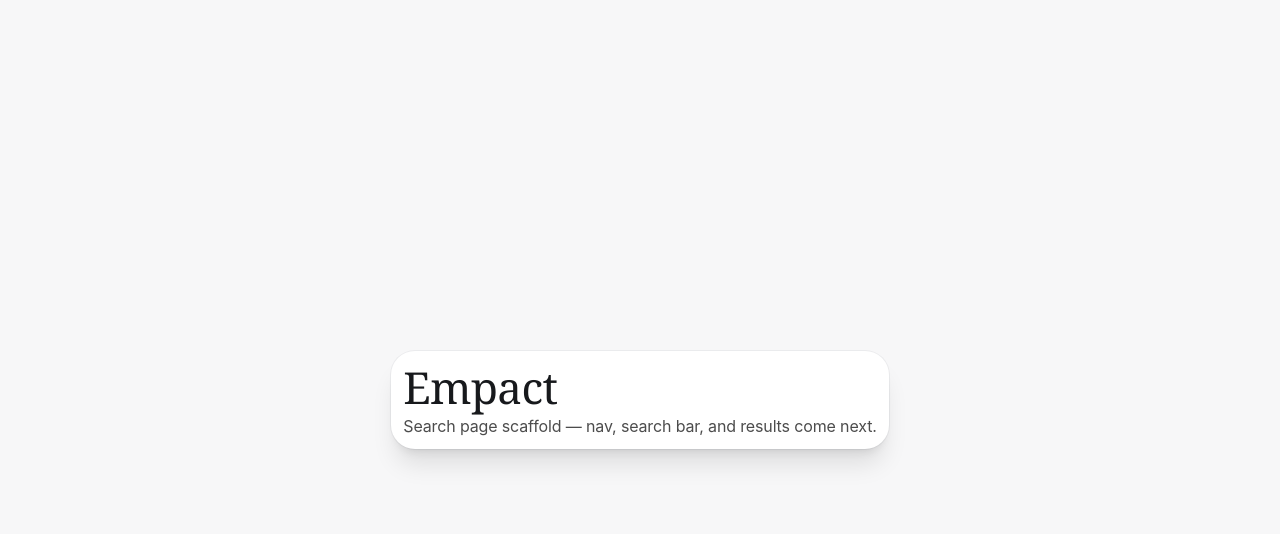
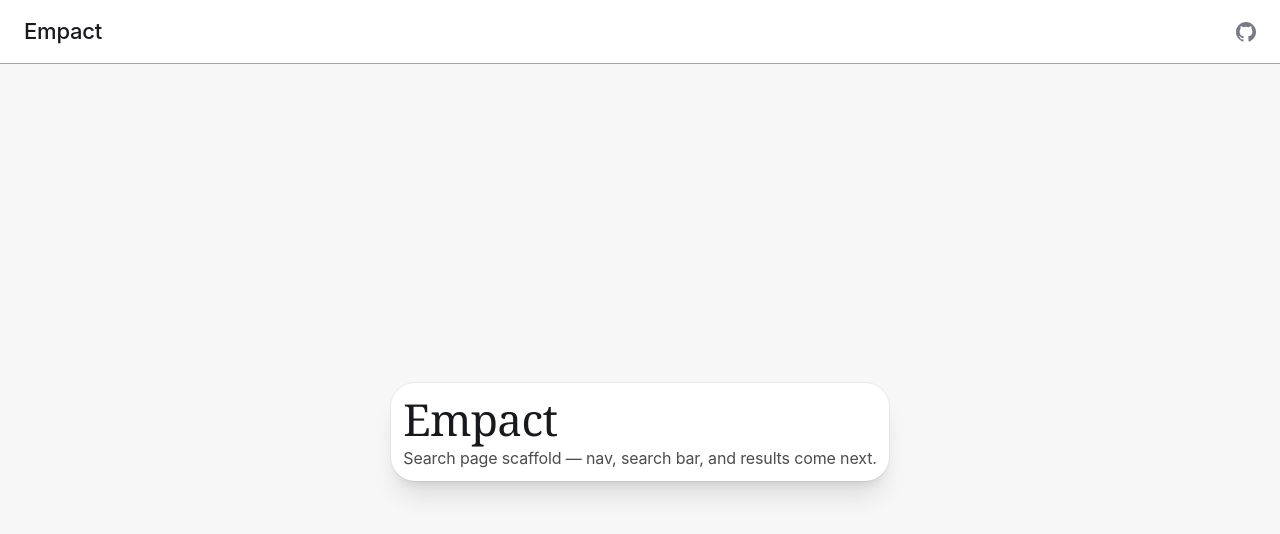
Before and after one commit to Nelly444/Empact, a React (Vite) app in the folder frontend/: page / in a window 1280 px wide. Shown: the top 534 px of the page. Built offline with nearby package versions, Linux system fonts and the light colour scheme.

Commit message:
Coding the navbar

```diff
--- a/frontend/src/App.tsx
+++ b/frontend/src/App.tsx
@@ -1,10 +1,12 @@
 import { BrowserRouter, Route, Routes } from 'react-router-dom'
+import NavBar from './components/NavBar'
 import ProjectDetailPage from './pages/ProjectDetailPage'
 import SearchPage from './pages/SearchPage'
 
 function App() {
   return (
     <BrowserRouter>
+      <NavBar />
       <Routes>
         <Route path="/" element={<SearchPage />} />
         <Route path="/projects/:projectId" element={<ProjectDetailPage />} />
--- /dev/null
+++ b/frontend/src/components/NavBar.tsx
@@ -0,0 +1,35 @@
+import { Link } from 'react-router-dom'
+
+const GITHUB_URL = 'https://github.com/Nelly444/Empact'
+
+function GithubIcon() {
+  return (
+    <svg viewBox="0 0 24 24" width="20" height="20" fill="currentColor" aria-hidden="true">
+      <path d="M12 0C5.37 0 0 5.37 0 12c0 5.3 3.44 9.8 8.21 11.39.6.11.82-.26.82-.58 0-.29-.01-1.04-.02-2.04-3.34.73-4.04-1.61-4.04-1.61-.55-1.39-1.34-1.76-1.34-1.76-1.09-.75.08-.73.08-.73 1.2.09 1.84 1.24 1.84 1.24 1.07 1.83 2.81 1.3 3.49 1 .11-.78.42-1.3.76-1.6-2.67-.3-5.47-1.33-5.47-5.93 0-1.31.47-2.38 1.24-3.22-.12-.3-.54-1.52.12-3.18 0 0 1.01-.32 3.3 1.23a11.5 11.5 0 0 1 6.01 0c2.29-1.55 3.3-1.23 3.3-1.23.66 1.66.24 2.88.12 3.18.77.84 1.24 1.91 1.24 3.22 0 4.61-2.81 5.63-5.48 5.92.43.37.81 1.1.81 2.22 0 1.6-.02 2.89-.02 3.29 0 .32.22.7.83.58C20.56 21.79 24 17.3 24 12c0-6.63-5.37-12-12-12Z" />
+    </svg>
+  )
+}
+
+function NavBar() {
+  return (
+    <header className="sticky top-0 z-10 flex h-64 items-center justify-between border-b border-dove bg-pure-white px-24">
+      <Link
+        to="/"
+        className="font-sohne text-subheading font-medium tracking-subheading text-ink"
+      >
+        Empact
+      </Link>
+      <a
+        href={GITHUB_URL}
+        target="_blank"
+        rel="noopener noreferrer"
+        aria-label="View Empact on GitHub"
+        className="text-graphite transition-colors hover:text-ink"
+      >
+        <GithubIcon />
+      </a>
+    </header>
+  )
+}
+
+export default NavBar
--- a/frontend/src/pages/ProjectDetailPage.tsx
+++ b/frontend/src/pages/ProjectDetailPage.tsx
@@ -4,7 +4,7 @@ function ProjectDetailPage() {
   const { projectId } = useParams()
 
   return (
-    <main className="flex min-h-screen items-center justify-center bg-fog">
+    <main className="flex min-h-[calc(100vh-64px)] items-center justify-center bg-fog">
       <div className="rounded-cards bg-pure-white p-12 shadow-subtle">
         <h1 className="font-signifier text-heading-sm leading-heading-sm tracking-heading-sm text-ink">
           Project #{projectId}
--- a/frontend/src/pages/SearchPage.tsx
+++ b/frontend/src/pages/SearchPage.tsx
@@ -1,6 +1,6 @@
 function SearchPage() {
   return (
-    <main className="flex min-h-screen items-center justify-center bg-fog">
+    <main className="flex min-h-[calc(100vh-64px)] items-center justify-center bg-fog">
       <div className="rounded-cards bg-pure-white p-12 shadow-subtle">
         <h1 className="font-signifier text-heading leading-heading tracking-heading text-ink">
           Empact
```
